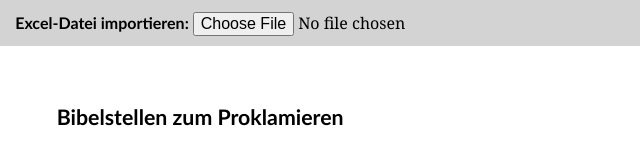
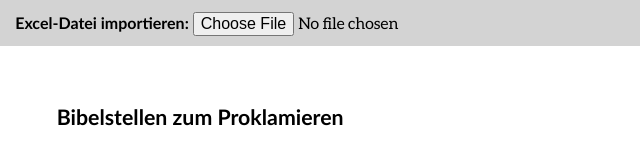
Before and after one commit to heinerwalter/Bibelstellen-nach-Themen, a plain HTML site: page index.html in a window 1280 px wide. Shown: the full height of the page, 0-640 px from the left. Drawn offline with Linux system fonts and the light colour scheme.

Commit message:
added font Aleo

```diff
--- a/assets/style.css
+++ b/assets/style.css
@@ -1,3 +1,11 @@
+/* fonts */
+@font-face { font-family: Aleo; font-weight: 300; src: url('fonts/Aleo-Light.ttf'); }
+@font-face { font-family: Aleo; font-weight: 300; font-style: italic; src: url('fonts/Aleo-LightItalic.ttf'); }
+@font-face { font-family: Aleo; font-weight: 400; src: url('fonts/Aleo-Regular.ttf'); }
+@font-face { font-family: Aleo; font-weight: 400; font-style: italic; src: url('fonts/Aleo-Italic.ttf'); }
+@font-face { font-family: Aleo; font-weight: 700; src: url('fonts/Aleo-Bold.ttf'); }
+@font-face { font-family: Aleo; font-weight: 700; font-style: italic; src: url('fonts/Aleo-BoldItalic.ttf'); }
+
 /* definitions */
 :root {
 	--font-family-sans-serif: Neris, Calibri, "Helvetica Neue", Arial, Helvetica, sans-serif;
```
Also changed, not shown: assets/fonts/Aleo-Bold.ttf (added), assets/fonts/Aleo-BoldItalic.ttf (added), assets/fonts/Aleo-Italic.ttf (added), assets/fonts/Aleo-Light.ttf (added), assets/fonts/Aleo-LightItalic.ttf (added), assets/fonts/Aleo-Regular.ttf (added).
